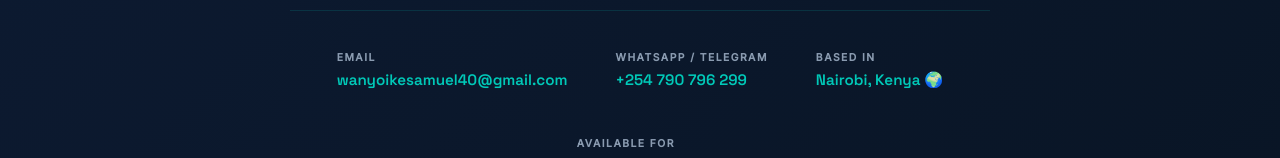
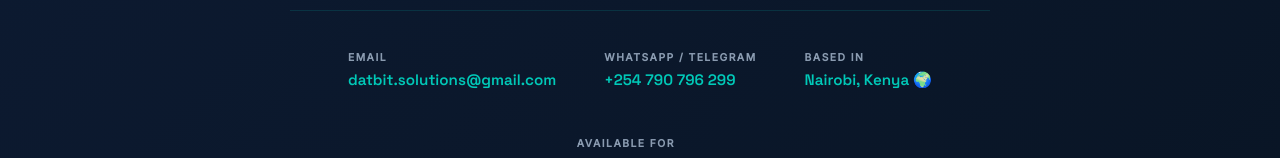
Before and after one commit to datbit-io/datbit-io.github.io, a plain HTML site: page index.html in a window 1280 px wide. Shown: the part 5534-5692 px from the top of the page. Drawn offline with Linux system fonts and the light colour scheme.

Commit message:
change contact

```diff
--- a/index.html
+++ b/index.html
@@ -417,7 +417,7 @@
         <div class="cta-contacts">
           <div class="contact-item">
             <div class="contact-type">Email</div>
-            <div class="contact-val">wanyoikesamuel40@gmail.com</div>
+            <div class="contact-val">datbit.solutions@gmail.com</div>
           </div>
           <div class="contact-item">
             <div class="contact-type">WhatsApp / Telegram</div>
```
